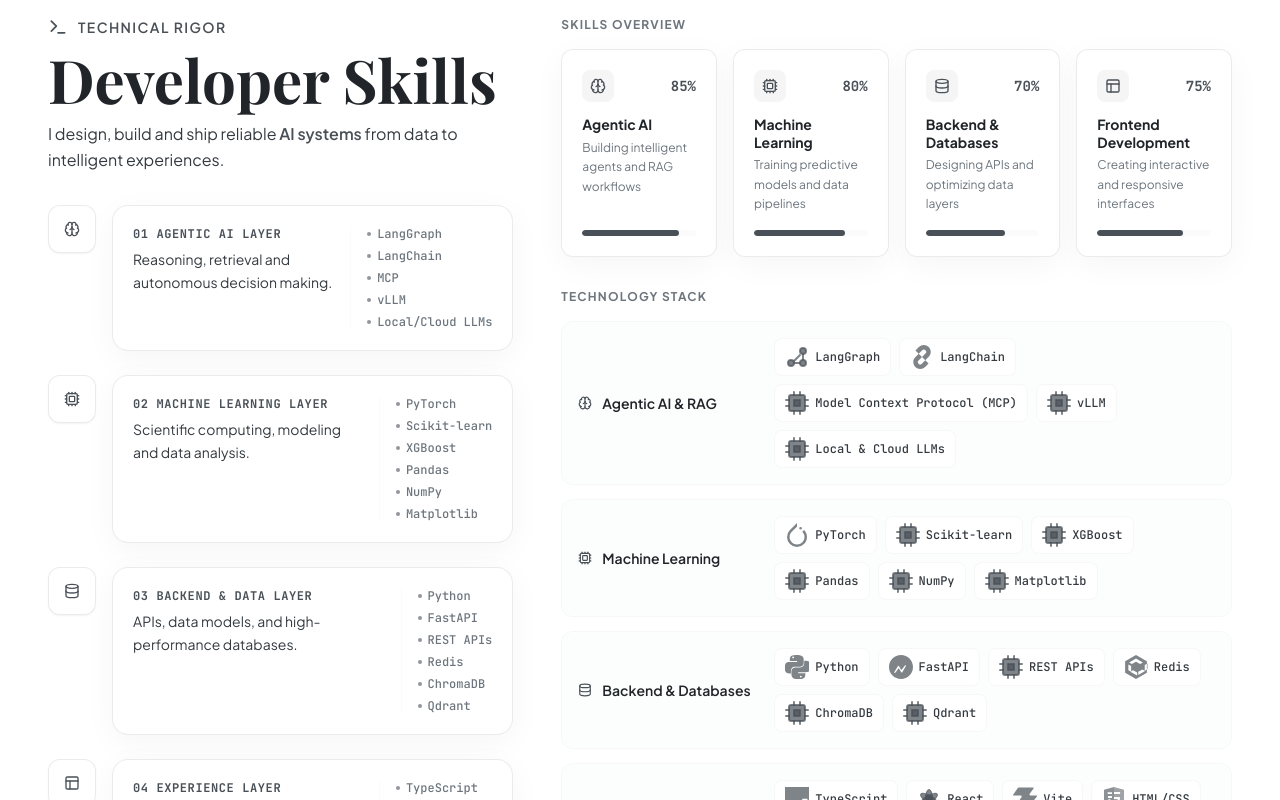
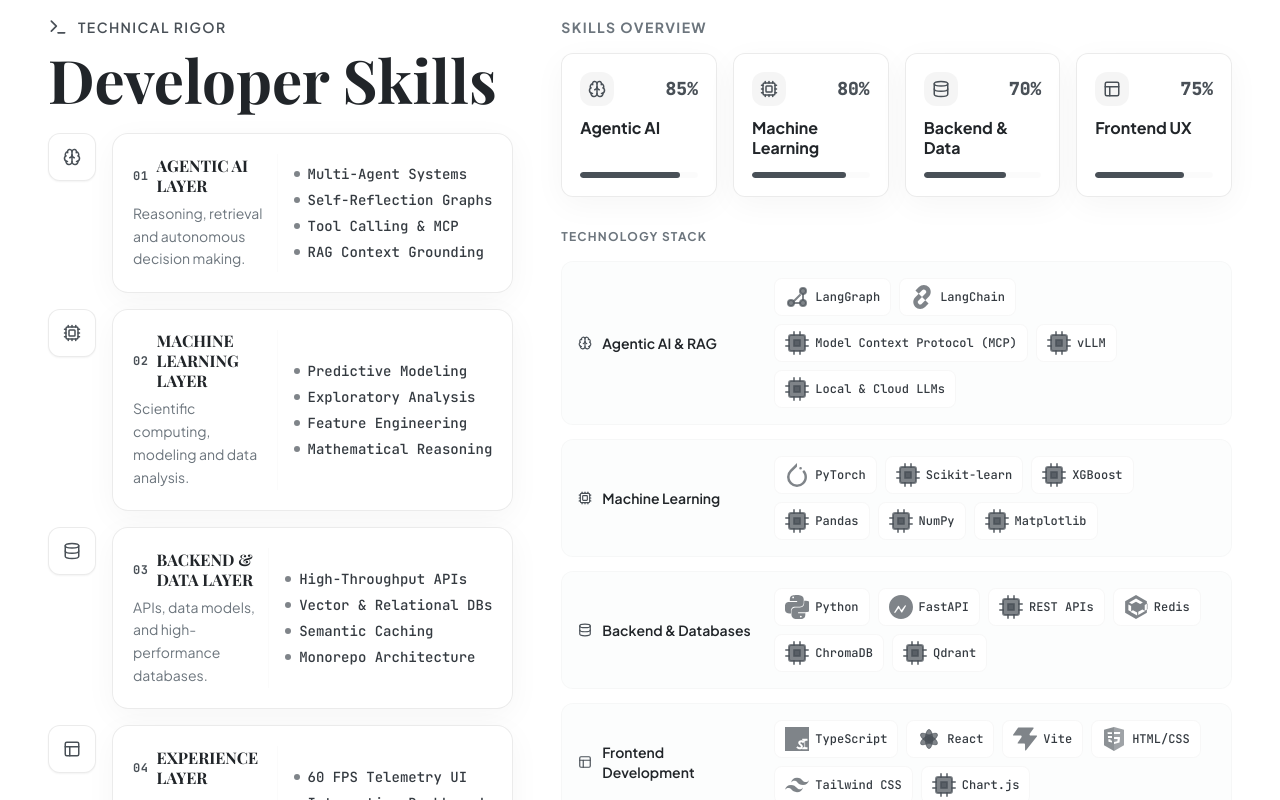
Before and after one commit to BennedictQuanTon/MyWebsite, a React (Vite) app: page / in a window 1280 px wide. Shown: the part 2680-3480 px from the top of the page. Built offline with nearby package versions, Linux system fonts and the light colour scheme; a web font is replaced by a local one.

Commit message:
update technical section

```diff
--- a/src/pages/Home.tsx
+++ b/src/pages/Home.tsx
@@ -70,29 +70,29 @@ export const Home: React.FC = () => {
       num: '01',
       name: 'AGENTIC AI LAYER',
       desc: 'Reasoning, retrieval and autonomous decision making.',
-      techs: ['LangGraph', 'LangChain', 'MCP', 'vLLM', 'Local/Cloud LLMs'],
-      icon: <Brain size={16} />
+      focus: ['Multi-Agent Systems', 'Self-Reflection Graphs', 'Tool Calling & MCP', 'RAG Context Grounding'],
+      icon: <Brain size={18} />
     },
     {
       num: '02',
       name: 'MACHINE LEARNING LAYER',
       desc: 'Scientific computing, modeling and data analysis.',
-      techs: ['PyTorch', 'Scikit-learn', 'XGBoost', 'Pandas', 'NumPy', 'Matplotlib'],
-      icon: <Cpu size={16} />
+      focus: ['Predictive Modeling', 'Exploratory Analysis', 'Feature Engineering', 'Mathematical Reasoning'],
+      icon: <Cpu size={18} />
     },
     {
       num: '03',
       name: 'BACKEND & DATA LAYER',
       desc: 'APIs, data models, and high-performance databases.',
-      techs: ['Python', 'FastAPI', 'REST APIs', 'Redis', 'ChromaDB', 'Qdrant'],
-      icon: <Database size={16} />
+      focus: ['High-Throughput APIs', 'Vector & Relational DBs', 'Semantic Caching', 'Monorepo Architecture'],
+      icon: <Database size={18} />
     },
     {
       num: '04',
       name: 'EXPERIENCE LAYER',
       desc: 'Deliver fast, intuitive and responsive user interfaces.',
-      techs: ['TypeScript', 'React', 'Vite', 'HTML / CSS', 'Tailwind CSS', 'Chart.js'],
-      icon: <Layout size={16} />
+      focus: ['60 FPS Telemetry UI', 'Interactive Dashboards', 'Glassmorphism Design', 'Cross-Device PWAs'],
+      icon: <Layout size={18} />
     }
   ];
 
@@ -101,26 +101,26 @@ export const Home: React.FC = () => {
     {
       name: 'Agentic AI',
       percent: 85,
-      desc: 'Building intelligent agents and RAG workflows',
-      icon: <Brain size={16} />
+      desc: 'Building intelligent agents & RAG workflows',
+      icon: <Brain size={18} />
     },
     {
       name: 'Machine Learning',
       percent: 80,
-      desc: 'Training predictive models and data pipelines',
-      icon: <Cpu size={16} />
+      desc: 'Training predictive models & data pipelines',
+      icon: <Cpu size={18} />
     },
     {
-      name: 'Backend & Databases',
+      name: 'Backend & Data',
       percent: 70,
-      desc: 'Designing APIs and optimizing data layers',
-      icon: <Database size={16} />
+      desc: 'Designing APIs & optimizing data layers',
+      icon: <Database size={18} />
     },
     {
-      name: 'Frontend Development',
+      name: 'Frontend UX',
       percent: 75,
-      desc: 'Creating interactive and responsive interfaces',
-      icon: <Layout size={16} />
+      desc: 'Creating interactive & responsive interfaces',
+      icon: <Layout size={18} />
     }
   ];
 
@@ -512,25 +512,22 @@ export const Home: React.FC = () => {
 
       {/* 4. Skills & Tech Stack Section */}
       <section className="w-full max-w-[1360px] xl:max-w-[1440px] 2xl:max-w-[1600px] mx-auto px-4 md:px-8 lg:px-12 py-20 md:py-28 2xl:py-32 border-b border-border-token/20">
-        <div className="grid grid-cols-1 lg:grid-cols-12 gap-12 items-start">
+        <div className="grid grid-cols-1 lg:grid-cols-12 gap-12 items-stretch">
 
           {/* Left Column: Developer Skills & Layers */}
-          <div className="lg:col-span-5 space-y-8">
+          <div className="lg:col-span-5 flex flex-col justify-between">
             <ScrollReveal direction="left">
               <div className="flex items-center gap-2.5">
                 <Terminal size={20} className="text-accent" />
                 <span className="text-sm uppercase tracking-widest font-semibold text-accent">Technical Rigor</span>
               </div>
-              <h2 className="text-3xl md:text-5xl lg:text-6xl 2xl:text-7xl font-bold font-display text-text-heading mt-3">
+              <h2 className="text-3xl md:text-5xl lg:text-6xl 2xl:text-7xl font-bold font-display text-text-heading mt-3 mb-4">
                 Developer Skills
               </h2>
-              <p className="text-base text-text-body mt-3 leading-relaxed">
-                I design, build and ship reliable <span className="text-accent font-semibold">AI systems</span> from data to intelligent experiences.
-              </p>
             </ScrollReveal>
 
             {/* Architecture Layers */}
-            <div className="relative space-y-6">
+            <div className="relative flex-grow flex flex-col justify-between gap-4 mt-2">
               {/* Connecting vertical line */}
               <div className="absolute left-[23px] top-6 bottom-6 w-[2px] bg-accent/30 dark:bg-accent/20 -z-10" />
 
@@ -539,7 +536,7 @@ export const Home: React.FC = () => {
                   key={idx}
                   direction="left"
                   delay={idx * 0.08}
-                  className="relative flex items-start gap-4 group"
+                  className="relative flex items-start gap-4 group flex-grow"
                 >
                   {/* Icon Node */}
                   <div className="w-12 h-12 rounded-xl bg-surface border border-border-token flex items-center justify-center shrink-0 z-10 shadow-xs group-hover:border-accent/50 group-hover:shadow-accent/10 transition-all duration-300">
@@ -549,21 +546,26 @@ export const Home: React.FC = () => {
                   </div>
 
                   {/* Card Content */}
-                  <div className="flex-grow glass-panel p-5 rounded-2xl border border-border-token/40 hover:border-accent/40 transition-all duration-300 flex flex-col sm:flex-row justify-between gap-4">
-                    <div className="space-y-1.5 sm:max-w-[65%]">
-                      <span className="text-xs font-mono font-bold text-accent tracking-wider block">
-                        {layer.num} {layer.name}
-                      </span>
-                      <p className="text-xs md:text-sm text-text-body leading-relaxed">
+                  <div className="flex-grow glass-panel p-4 sm:p-5 rounded-2xl border border-border-token/40 hover:border-accent/40 transition-all duration-300 flex flex-col sm:flex-row justify-between gap-3 h-full">
+                    <div className="space-y-1.5 sm:max-w-[55%] flex flex-col justify-center">
+                      <div className="flex items-center gap-2">
+                        <span className="text-xs font-mono font-bold text-accent tracking-wider">
+                          {layer.num}
+                        </span>
+                        <h4 className="text-sm md:text-base font-bold font-display text-text-heading group-hover:text-accent transition-colors leading-tight">
+                          {layer.name}
+                        </h4>
+                      </div>
+                      <p className="text-xs md:text-sm text-text-muted font-normal leading-relaxed">
                         {layer.desc}
                       </p>
                     </div>
-                    <div className="border-t sm:border-t-0 sm:border-l border-border-token/20 pt-2.5 sm:pt-0 sm:pl-4 shrink-0 flex flex-col justify-center">
+                    <div className="border-t sm:border-t-0 sm:border-l border-border-token/20 pt-2 sm:pt-0 sm:pl-4 shrink-0 flex flex-col justify-center">
                       <ul className="grid grid-cols-2 sm:grid-cols-1 gap-x-3 gap-y-1.5">
-                        {layer.techs.map((t, i) => (
-                          <li key={i} className="text-xs text-text-muted flex items-center gap-1.5 font-mono font-medium">
-                            <span className="w-1 h-1 rounded-full bg-accent/60 shrink-0" />
-                            <span>{t}</span>
+                        {layer.focus.map((item, i) => (
+                          <li key={i} className="text-xs md:text-sm text-text-body font-mono font-medium flex items-center gap-2">
+                            <span className="w-1.5 h-1.5 rounded-full bg-accent/70 shrink-0" />
+                            <span>{item}</span>
                           </li>
                         ))}
                       </ul>
@@ -575,29 +577,26 @@ export const Home: React.FC = () => {
           </div>
 
           {/* Right Column: Skills Overview & Tech Stack Rows */}
-          <div className="lg:col-span-7 space-y-8">
+          <div className="lg:col-span-7 flex flex-col justify-between space-y-8">
             {/* Skills Overview */}
             <div className="space-y-4">
-              <span className="text-xs uppercase font-bold tracking-widest text-text-muted block">
+              <span className="text-xs md:text-sm uppercase font-bold tracking-widest text-text-muted block">
                 Skills Overview
               </span>
               <div className="grid grid-cols-2 md:grid-cols-4 gap-4">
                 {overviewSkills.map((skill, idx) => (
                   <ScrollReveal key={skill.name} direction="right" delay={idx * 0.05}>
-                    <div className="glass-panel p-5 rounded-xl flex flex-col justify-between h-full hover:border-accent/40 transition-all duration-300">
-                      <div className="space-y-3.5">
+                    <div className="glass-panel p-4.5 rounded-xl flex flex-col justify-between h-full hover:border-accent/40 transition-all duration-300">
+                      <div className="space-y-3">
                         <div className="flex items-center justify-between text-accent">
-                          <div className="p-2 bg-accent-dim rounded-lg flex items-center justify-center">
+                          <div className="p-2 bg-accent-dim rounded-xl flex items-center justify-center">
                             {skill.icon}
                           </div>
-                          <span className="text-sm font-mono font-bold">{skill.percent}%</span>
+                          <span className="text-base md:text-lg font-mono font-extrabold text-accent">{skill.percent}%</span>
                         </div>
-                        <div className="space-y-1">
-                          <h4 className="text-xs md:text-sm font-bold text-text-heading leading-tight">{skill.name}</h4>
-                          <p className="text-[10px] md:text-xs text-text-muted leading-relaxed">{skill.desc}</p>
-                        </div>
+                        <h4 className="text-sm md:text-base font-bold text-text-heading leading-tight">{skill.name}</h4>
                       </div>
-                      <div className="w-full h-1.5 bg-border-token/20 rounded-full overflow-hidden mt-4">
+                      <div className="w-full h-1.5 bg-border-token/20 rounded-full overflow-hidden mt-3.5">
                         <div
                           className="h-full bg-accent rounded-full transition-all duration-500"
                           style={{ width: `${skill.percent}%` }}
```
